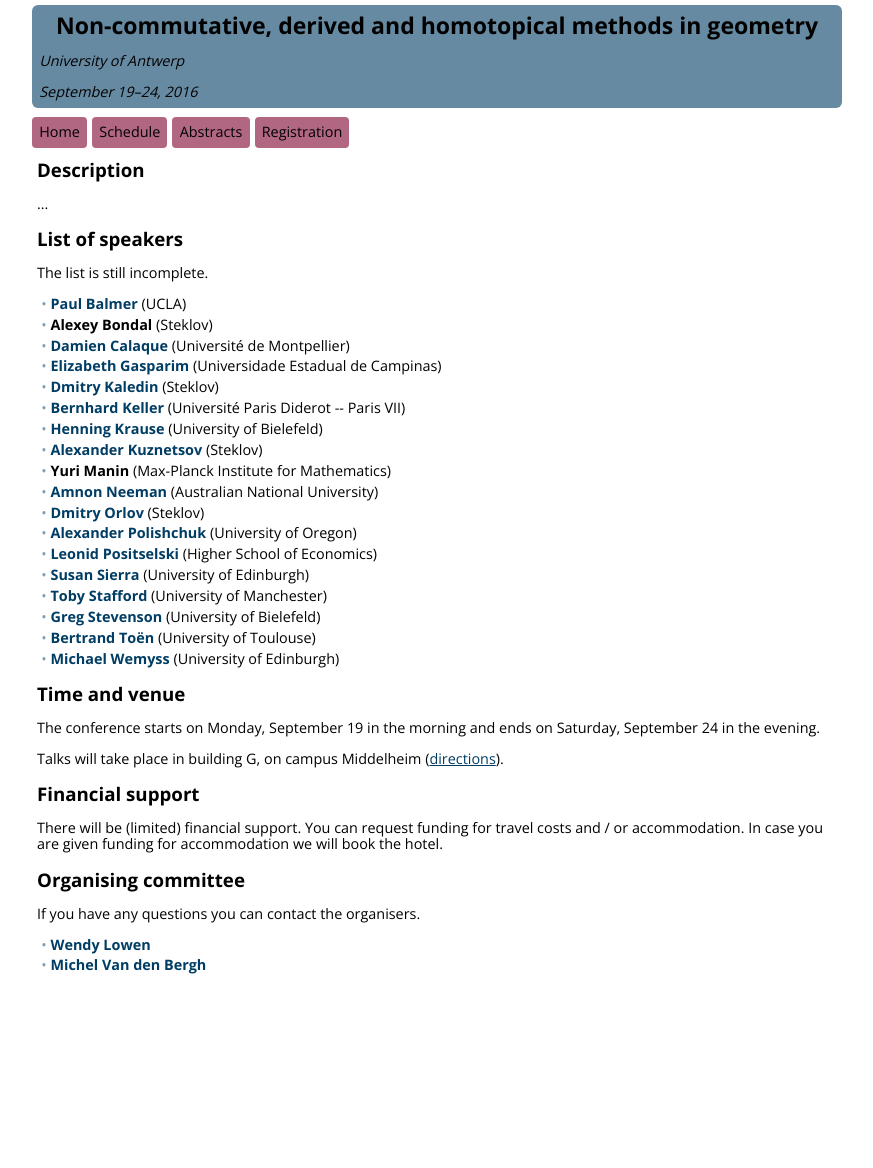
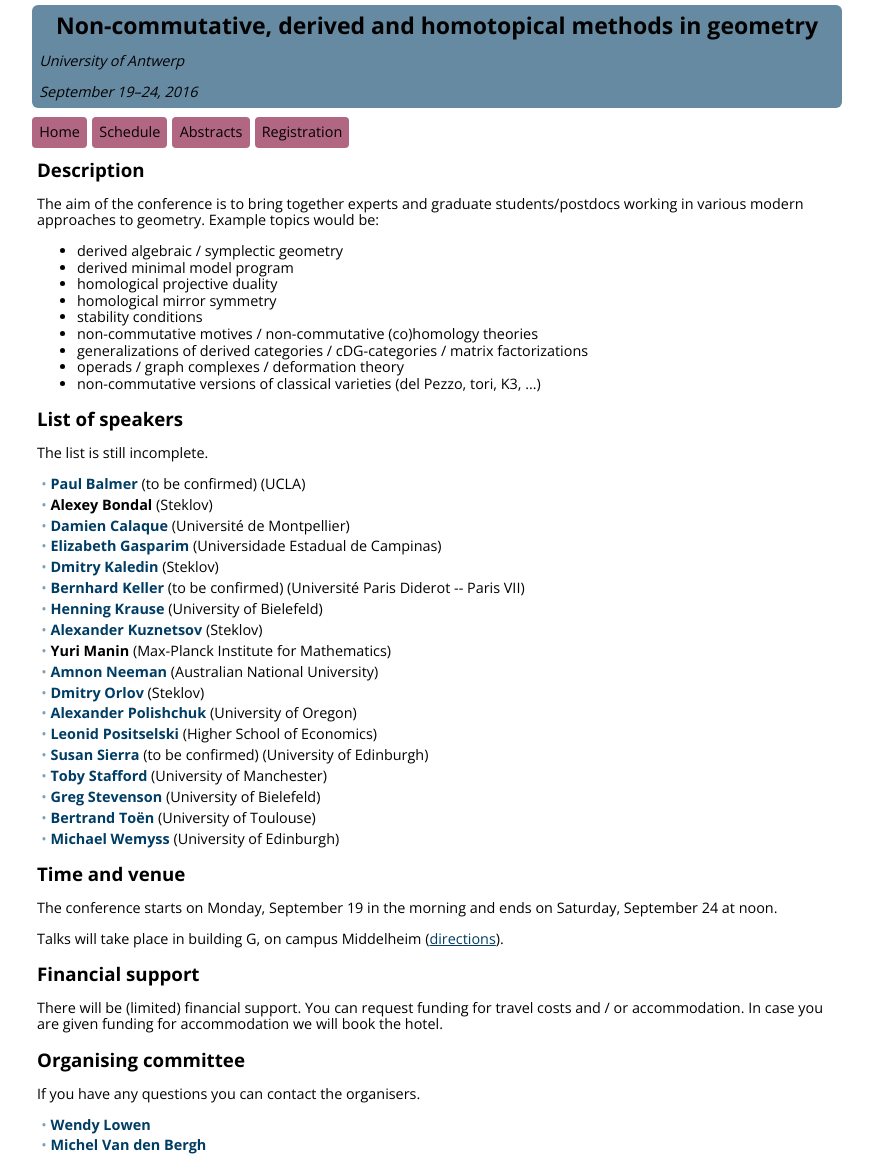
Before and after one commit to ncag-info/antwerp-2016, a Jekyll site: the page built from index.html, in a window 1280 px wide. Shown: the whole page, without its empty margins (203-1076 px from the left). Built offline with Jekyll 4.4.1, drawn with Linux system fonts in a browser that asks for light colours; nearby versions of some CDN libraries; library files that are not in the unit come from our copies; before the commit the page ends 988 px from its top, so only the background shows below that.

Commit message:
Description etc.

```diff
--- a/index.html
+++ b/index.html
@@ -3,7 +3,18 @@ layout: default
 ---
 
 <h2>Description</h2>
-<p>...
+The aim of the conference is to bring together experts and graduate students/postdocs working in various modern approaches to geometry. Example topics would be:
+<ul>
+  <li>derived algebraic / symplectic geometry
+  <li>derived minimal model program
+  <li>homological projective duality
+  <li>homological mirror symmetry
+  <li>stability conditions
+  <li>non-commutative motives / non-commutative (co)homology theories
+  <li>generalizations of derived categories / cDG-categories / matrix factorizations
+  <li>operads / graph complexes / deformation theory
+  <li>non-commutative versions of classical varieties (del Pezzo, tori, K3, ...)
+</ul>
 
 <h2>List of speakers</h2>
 <p>The list is still incomplete.
@@ -17,12 +28,15 @@ layout: default
     {{ speaker.name }}
   {% endif %}
   </span>
+  {% if speaker.tbc %}
+    (to be confirmed)
+  {% endif %}
   (<span class="affiliation">{{ speaker.affiliation }}</span>)
 {% endfor %}
 </ul>
 
 <h2>Time and venue</h2>
-<p>The conference starts on Monday, September 19 in the morning and ends on Saturday, September 24 in the evening.
+<p>The conference starts on Monday, September 19 in the morning and ends on Saturday, September 24 at noon.
 <p>Talks will take place in building G, on campus Middelheim (<a href=https://www.uantwerpen.be/en/campus-life/on-your-way-to-campus/campus-middelheim/">directions</a>).
 
 <h2>Financial support</h2>
```
